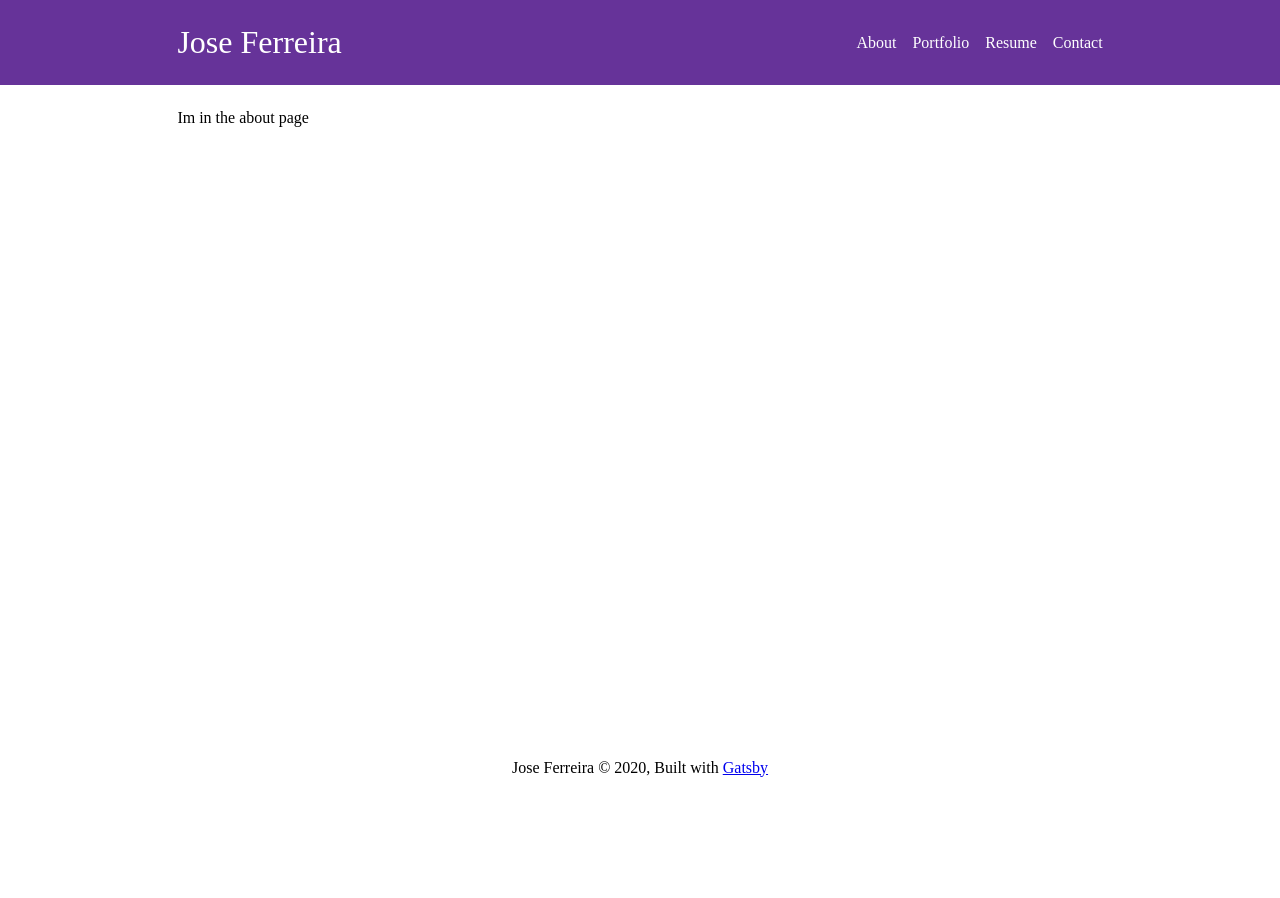
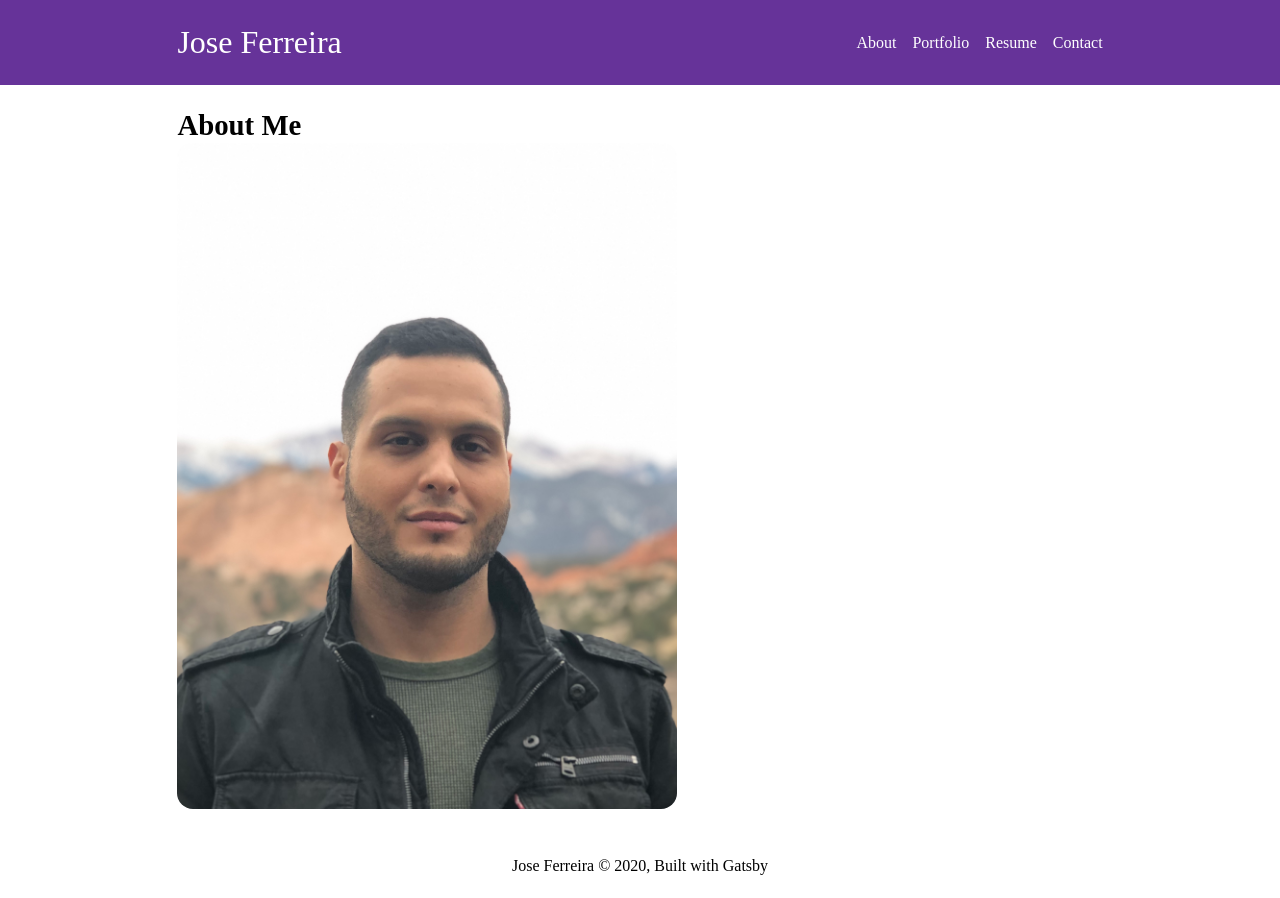
Before and after one commit to joseferreira5/joseferreira5.github.io, a Gatsby site: page /about in a window 1280 px wide. Before the commit the page ends 800 px from the top, so only its background shows below. Built offline with nearby package versions, Linux system fonts and the light colour scheme; Gatsby itself is replaced by a stand-in of ours.

Commit message:
Adding profile image to about me page.

```diff
--- a/src/components/globalstyle.js
+++ b/src/components/globalstyle.js
@@ -17,5 +17,10 @@ const GlobalStyle = createGlobalStyle`
   body {
     line-height: 1.2;
   }
+
+  a {
+    text-decoration: none;
+    color: inherit;
+  }
 `
 export default GlobalStyle
--- a/src/components/image.js
+++ b/src/components/image.js
@@ -2,23 +2,12 @@ import React from "react"
 import { useStaticQuery, graphql } from "gatsby"
 import Img from "gatsby-image"
 
-/*
- * This component is built using `gatsby-image` to automatically serve optimized
- * images with lazy loading and reduced file sizes. The image is loaded using a
- * `useStaticQuery`, which allows us to load the image from directly within this
- * component, rather than having to pass the image data down from pages.
- *
- * For more information, see the docs:
- * - `gatsby-image`: https://gatsby.dev/gatsby-image
- * - `useStaticQuery`: https://www.gatsbyjs.org/docs/use-static-query/
- */
-
 const Image = () => {
   const data = useStaticQuery(graphql`
     query {
-      placeholderImage: file(relativePath: { eq: "gatsby-astronaut.png" }) {
+      profileImage: file(relativePath: { eq: "profile_image.jpg" }) {
         childImageSharp {
-          fluid(maxWidth: 300) {
+          fluid(maxWidth: 1000) {
             ...GatsbyImageSharpFluid
           }
         }
@@ -26,7 +15,12 @@ const Image = () => {
     }
   `)
 
-  return <Img fluid={data.placeholderImage.childImageSharp.fluid} />
+  return (
+    <Img
+      fluid={data.profileImage.childImageSharp.fluid}
+      style={{ borderRadius: "1em" }}
+    />
+  )
 }
 
 export default Image
--- a/src/pages/about.js
+++ b/src/pages/about.js
@@ -1,10 +1,27 @@
 import React from "react"
+import styled from "styled-components"
+
 import Layout from "../components/layout"
+import SEO from "../components/seo"
+import Image from "../components/image"
+
+const Container = styled.section`
+  max-width: 500px;
+`
+
+const Heading = styled.h2`
+  font-size: 1.8rem;
+  font-weight: bold;
+`
 
 export default function About() {
   return (
     <Layout>
-      <div>Im in the about page</div>
+      <SEO title="About" />
+      <Heading>About Me</Heading>
+      <Container>
+        <Image />
+      </Container>
     </Layout>
   )
 }
```
Also changed, not shown: src/pages/portfolio.js (+9 -1 lines), src/pages/resume.js (+9 -1 lines), src/images/profile_image.jpg (added).
